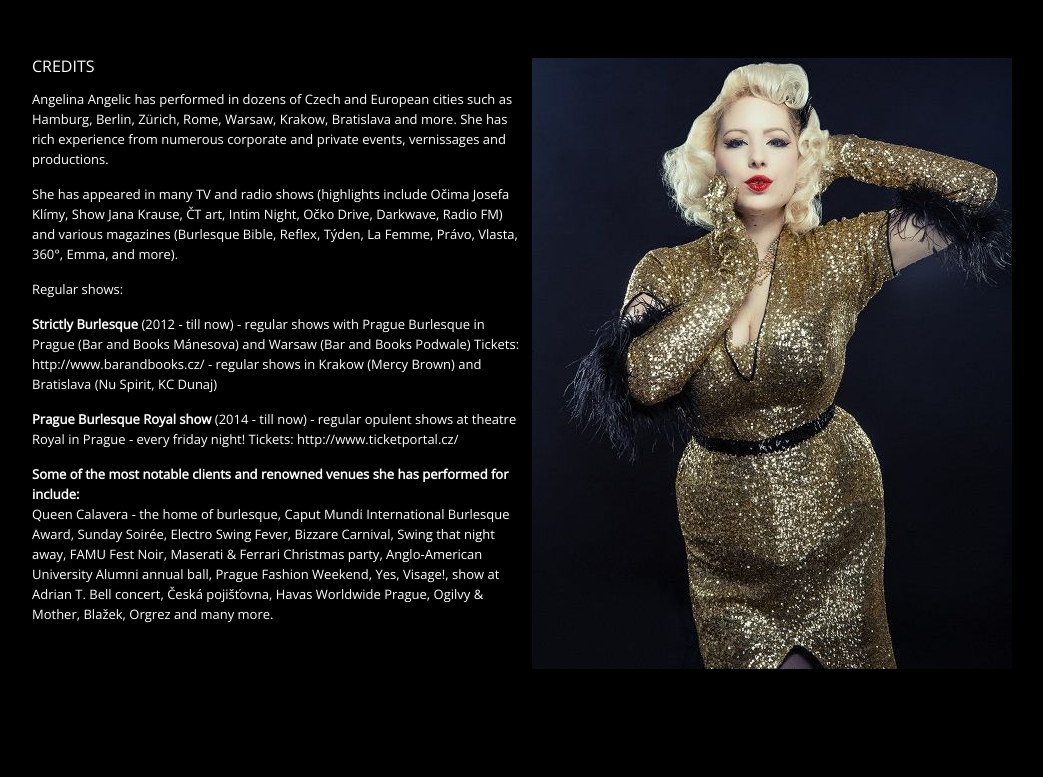
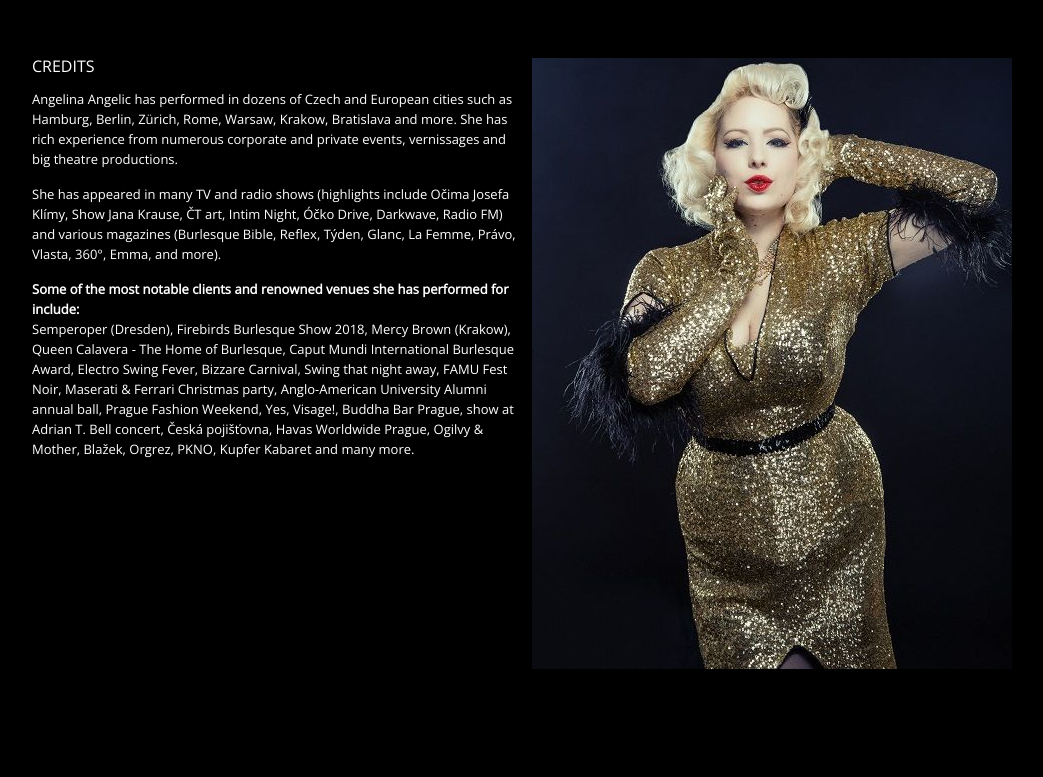
Before and after one commit to mrodin/angelinaangelic-com, a plain HTML site: page credits.html in a window 1280 px wide. Shown: the part 97-874 px from the top of the page, without its empty margins (118-1161 px from the left). Drawn offline with nearby package versions, Linux system fonts and the light colour scheme; a web font is replaced by a local one.

Commit message:
update About and Credits

```diff
--- a/credits.html
+++ b/credits.html
@@ -1,4 +1,5 @@
 <!DOCTYPE HTML>
+
 <head>
     <meta charset="utf-8">
     <meta name="viewport" content="width=device-width, initial-scale=1.0">
@@ -11,6 +12,7 @@
     <script type="text/javascript">window.jQuery || document.write('<script type="text\/javascript" src="js\/1.7.2.jquery.min"><\/script>')</script>
     <script src="js/prefixfree.min.js"></script>
 </head>
+
 <body>
     <div class="container">
         <header>
@@ -29,33 +31,22 @@
             <div class="content">
                 <h2>Credits</h2>
                 <p>
-                    Angelina Angelic has performed in dozens of Czech and European cities such as Hamburg, Berlin, Zürich, Rome, Warsaw, Krakow, Bratislava
-                    and more. She has rich experience from numerous corporate and private events, vernissages and productions.
+                    Angelina Angelic has performed in dozens of Czech and European cities such as Hamburg, Berlin, Zürich, Rome, Warsaw, Krakow,
+                    Bratislava and more. She has rich experience from numerous corporate and private events, vernissages
+                    and big theatre productions.
                 </p>
                 <p>
-                    She has appeared in many TV and radio shows (highlights include Očima Josefa Klímy, Show Jana Krause, ČT art, Intim Night, Očko Drive,
-                    Darkwave, Radio FM) and various magazines (Burlesque Bible, Reflex, Týden, La Femme, Právo, Vlasta, 360°, Emma, and more).
+                    She has appeared in many TV and radio shows (highlights include Očima Josefa Klímy, Show Jana Krause, ČT art, Intim Night,
+                    Óčko Drive, Darkwave, Radio FM) and various magazines (Burlesque Bible, Reflex, Týden, Glanc, La Femme,
+                    Právo, Vlasta, 360°, Emma, and more).
                 </p>
                 <p>
-                    Regular shows:
-                </p>
-                <p>
-                    <b>Strictly Burlesque</b> (2012 - till now)
-                    - regular shows with Prague Burlesque in Prague (Bar and Books Mánesova) and Warsaw (Bar and Books Podwale)
-                    Tickets: <a href="http://www.barandbooks.cz/" target="_blank">http://www.barandbooks.cz/</a>
-                    - regular shows in Krakow (Mercy Brown) and Bratislava (Nu Spirit, KC Dunaj)
-                </p>
-                <p>
-                    <b>Prague Burlesque Royal show</b> (2014 - till now)
-                    - regular opulent shows at theatre Royal in Prague - every friday night!
-                    Tickets: <a href="http://www.ticketportal.cz/event.aspx?id=-179999&idpartner=147" target="_blank">http://www.ticketportal.cz/</a>
-                </p>
-                <p>
-                    <b>Some of the most notable clients and renowned venues she has performed for include:</b><br />
-                    Queen Calavera - the home of burlesque, Caput Mundi International Burlesque Award, Sunday Soirée, Electro Swing Fever, Bizzare Carnival,
-                    Swing that night away, FAMU Fest Noir, Maserati & Ferrari Christmas party, Anglo-American University Alumni annual ball, Prague Fashion
-                    Weekend, Yes, Visage!, show at Adrian T. Bell concert, Česká pojišťovna, Havas Worldwide Prague, Ogilvy & Mother, Blažek, Orgrez and
-                    many more.
+                    <b>Some of the most notable clients and renowned venues she has performed for include:</b><br /> Semperoper
+                    (Dresden), Firebirds Burlesque Show 2018, Mercy Brown (Krakow), Queen Calavera - The Home of Burlesque,
+                    Caput Mundi International Burlesque Award, Electro Swing Fever, Bizzare Carnival, Swing that night away,
+                    FAMU Fest Noir, Maserati & Ferrari Christmas party, Anglo-American University Alumni annual ball, Prague
+                    Fashion Weekend, Yes, Visage!, Buddha Bar Prague, show at Adrian T. Bell concert, Česká pojišťovna, Havas
+                    Worldwide Prague, Ogilvy & Mother, Blažek, Orgrez, PKNO, Kupfer Kabaret and many more.
                 </p>
             </div>
             <div class="image">
@@ -64,11 +55,14 @@
         </div>
         <footer>
             <div class="social">
-                <a href="https://www.facebook.com/AngelicAngelina/" target="_blank"><img src="img/social/facebook.png" alt="facebook" /></a>
-                <a href="https://www.youtube.com/channel/UClfoAwhnaprHkIeoZmouupw" target="_blank"><img src="img/social/youtube.png" alt="youtube" /></a>
-                <a href="https://www.instagram.com/angelinaangelic/" target="_blank"><img src="img/social/instagram.png" alt="instagram" /></a>
+                <a href="https://www.facebook.com/AngelicAngelina/" target="_blank"><img src="img/social/facebook.png" alt="facebook"
+                    /></a>
+                <a href="https://www.youtube.com/channel/UClfoAwhnaprHkIeoZmouupw" target="_blank"><img src="img/social/youtube.png"
+                        alt="youtube" /></a>
+                <a href="https://www.instagram.com/angelinaangelic/" target="_blank"><img src="img/social/instagram.png"
+                        alt="instagram" /></a>
             </div>
-            &copy; Copyright 2016 by Angelina Angelic. All Rights Reserved.
+            &copy; Copyright 2018 by Angelina Angelic. All Rights Reserved.
         </footer>
     </div>
 </body>
```
Also changed, not shown: about.html (+33 -20 lines), acts.html (+1 -1 lines), contact.html (+1 -1 lines), index.html (+1 -1 lines).
